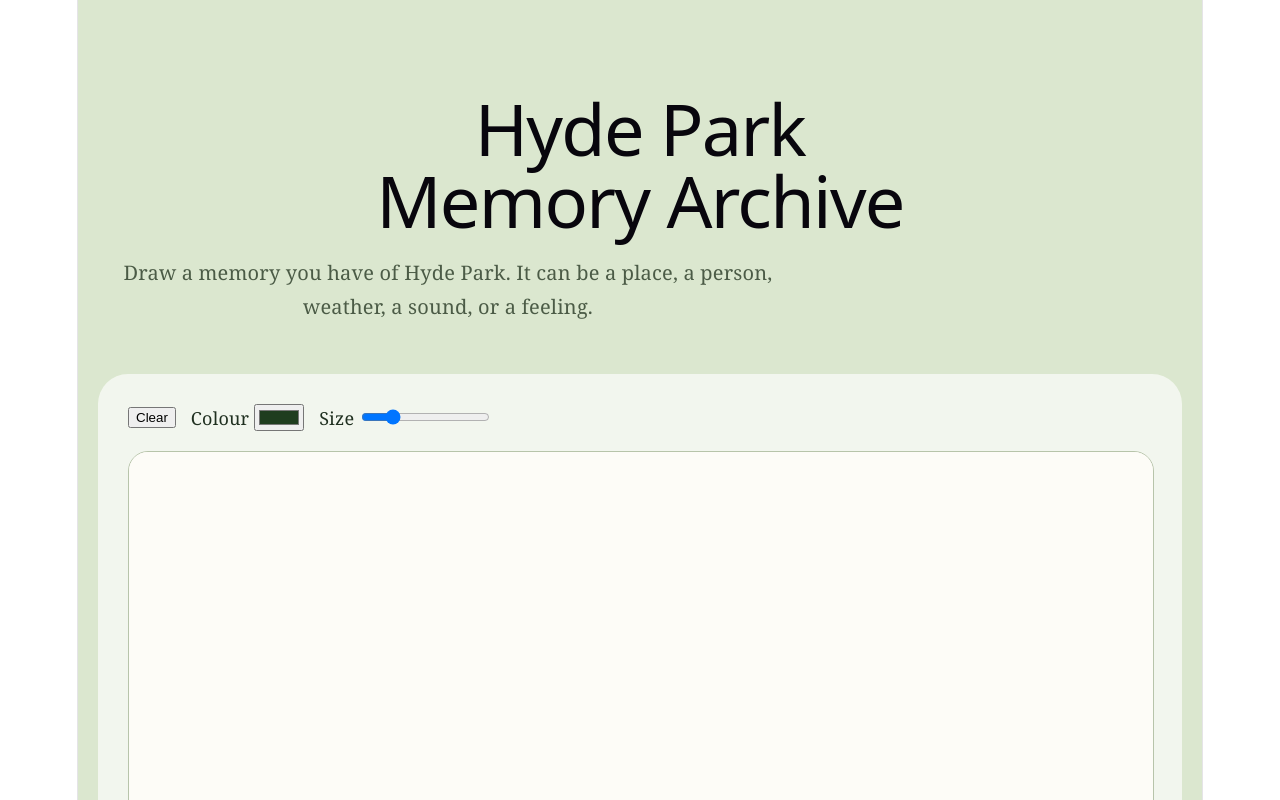
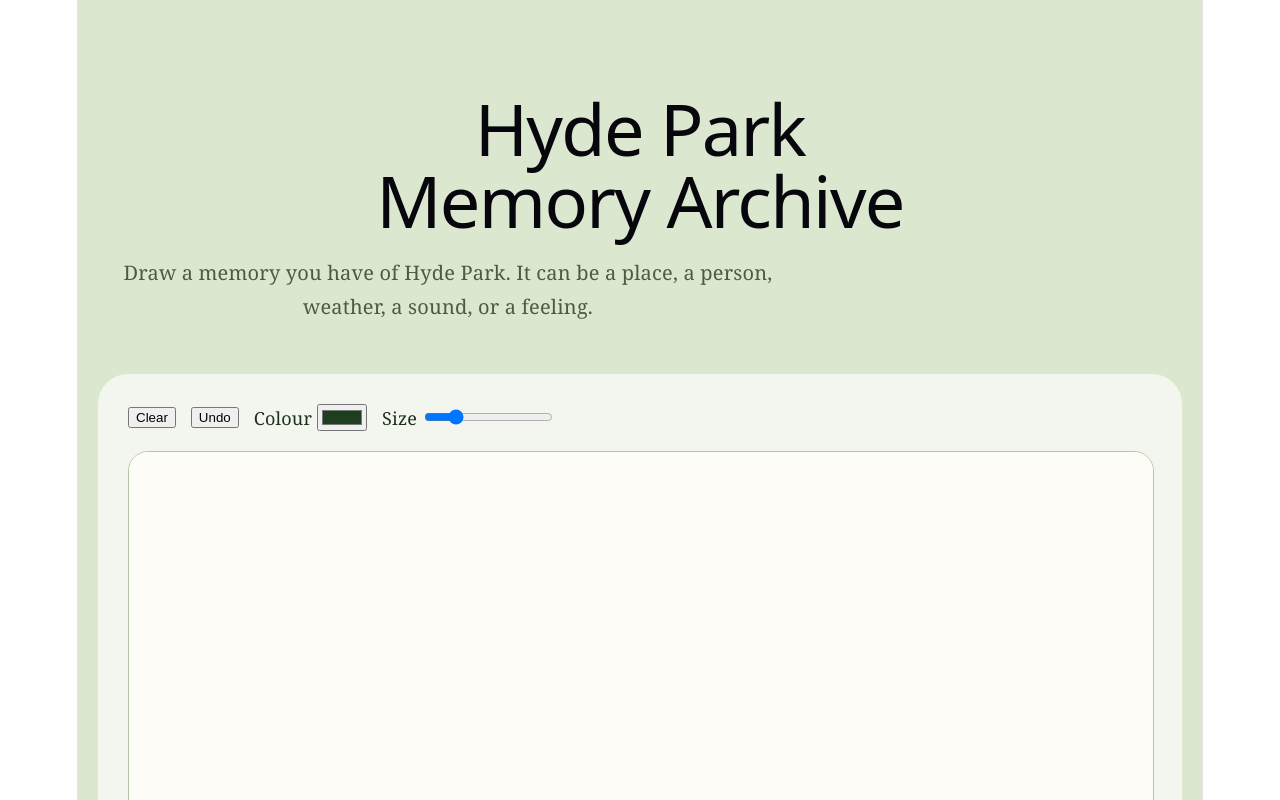
Before and after one commit to mafuyi0306-svg/hyde-park-memory, a React (Vite) app: page / in a window 1280 px wide. Shown: the top 800 px of the page. Built offline with nearby package versions, Linux system fonts and the light colour scheme; no server answers; the database is empty.

Commit message:
add undo

```diff
--- a/src/App.jsx
+++ b/src/App.jsx
@@ -18,6 +18,7 @@ export default function App() {
   const [name, setName] = useState("");
 
   const [posts, setPosts] = useState([]);
+  const [history, setHistory] = useState([]);
 
   useEffect(() => {
     setupCanvas();
@@ -71,6 +72,8 @@ export default function App() {
     const canvas = canvasRef.current;
     const ctx = canvas.getContext("2d");
 
+    setHistory((prev) => [...prev, canvas.toDataURL()]);
+
     const point = getPoint(e);
 
     ctx.beginPath();
@@ -106,6 +109,23 @@ export default function App() {
 
     ctx.fillStyle = "#fdfcf7";
     ctx.fillRect(0, 0, canvas.width, canvas.height);
+  };
+
+  const undo = () => {
+    if (history.length === 0) return;
+
+    const canvas = canvasRef.current;
+    const ctx = canvas.getContext("2d");
+    const previous = history[history.length - 1];
+    const img = new Image();
+
+    img.src = previous;
+    img.onload = () => {
+      ctx.clearRect(0, 0, canvas.width, canvas.height);
+      ctx.drawImage(img, 0, 0);
+    };
+
+    setHistory(history.slice(0, -1));
   };
 
   const submitPost = async () => {
@@ -194,6 +214,8 @@ export default function App() {
             }}
           >
             <button onClick={clearCanvas}>Clear</button>
+
+            <button onClick={undo}>Undo</button>
 
             <label>
               Colour{" "}
```
